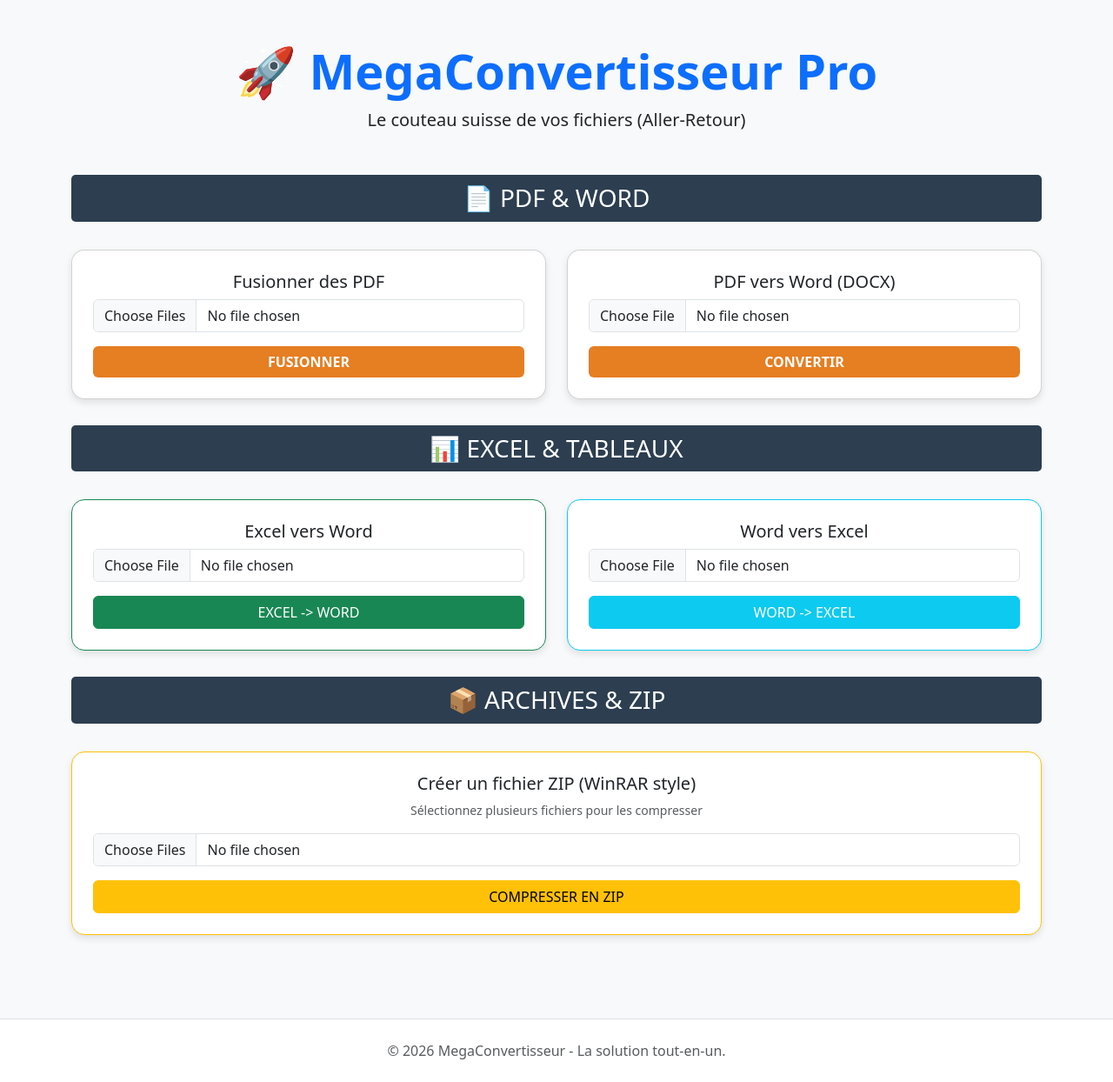
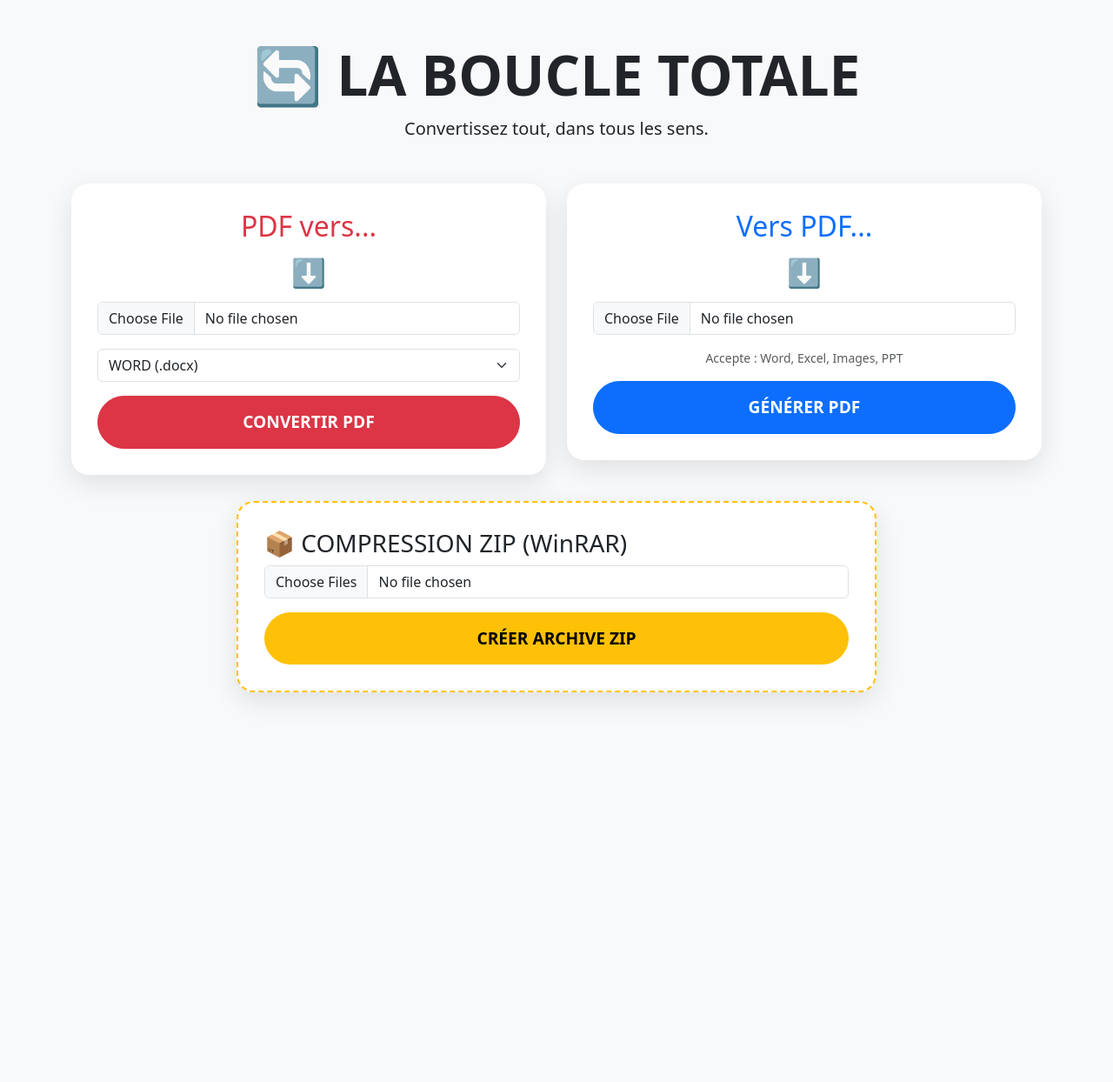
Before and after one commit to mamioussa9-png/site-python, a Flask app: page / in a window 1280 px wide. Shown: the whole page at 87% size. After the commit the page ends 806 px from the top, so only its background shows below. Run offline with Flask 3, Linux system fonts and the light colour scheme.

Commit message:
Update title and content for index.html

```diff
--- a/templates/index.html
+++ b/templates/index.html
@@ -2,86 +2,63 @@
 <html lang="fr">
 <head>
     <meta charset="UTF-8">
-    <title>MegaConvertisseur Tout-en-Un</title>
+    <title>MegaConvertisseur - La Boucle Totale</title>
     <link href="https://cdn.jsdelivr.net/npm/bootstrap@5.3.0/dist/css/bootstrap.min.css" rel="stylesheet">
     <style>
-        .category-header { background: #2c3e50; color: white; padding: 10px; border-radius: 5px; margin-top: 30px; }
-        .card { border-radius: 15px; box-shadow: 0 4px 8px rgba(0,0,0,0.1); transition: 0.3s; }
-        .card:hover { transform: translateY(-5px); }
-        .btn-main { background: #e67e22; color: white; font-weight: bold; border: none; }
-        .btn-main:hover { background: #d35400; color: white; }
+        .convert-box { border-radius: 20px; background: white; padding: 30px; box-shadow: 0 10px 30px rgba(0,0,0,0.1); margin-bottom: 30px; }
+        .direction-icon { font-size: 2rem; color: #0d6efd; margin: 10px 0; }
+        .btn-xl { padding: 15px 30px; font-size: 1.2rem; border-radius: 50px; font-weight: bold; }
     </style>
 </head>
 <body class="bg-light">
 
 <div class="container py-5">
     <div class="text-center mb-5">
-        <h1 class="display-4 fw-bold text-primary">🚀 MegaConvertisseur Pro</h1>
-        <p class="lead">Le couteau suisse de vos fichiers (Aller-Retour)</p>
+        <h1 class="display-3 fw-bold text-dark">🔄 LA BOUCLE TOTALE</h1>
+        <p class="lead">Convertissez tout, dans tous les sens.</p>
     </div>
 
-    <h3 class="category-header text-center">📄 PDF & WORD</h3>
-    <div class="row g-4 mt-2">
+    <div class="row text-center">
         <div class="col-md-6">
-            <div class="card p-4 text-center">
-                <h5>Fusionner des PDF</h5>
-                <form action="/merge" method="post" enctype="multipart/form-data">
-                    <input type="file" name="pdfs" class="form-control mb-3" multiple required>
-                    <button class="btn btn-main w-100">FUSIONNER</button>
+            <div class="convert-box">
+                <h2 class="text-danger">PDF vers...</h2>
+                <div class="direction-icon">⬇️</div>
+                <form action="/pdf-to-any" method="post" enctype="multipart/form-data">
+                    <input type="file" name="file" class="form-control mb-3" required>
+                    <select name="target" class="form-select mb-3">
+                        <option value="word">WORD (.docx)</option>
+                        <option value="excel">EXCEL (.xlsx)</option>
+                    </select>
+                    <button class="btn btn-danger btn-xl w-100">CONVERTIR PDF</button>
                 </form>
             </div>
         </div>
+
         <div class="col-md-6">
-            <div class="card p-4 text-center">
-                <h5>PDF vers Word (DOCX)</h5>
-                <form action="/pdf-to-word" method="post" enctype="multipart/form-data">
-                    <input type="file" name="file" class="form-control mb-3" accept=".pdf" required>
-                    <button class="btn btn-main w-100">CONVERTIR</button>
+            <div class="convert-box">
+                <h2 class="text-primary">Vers PDF...</h2>
+                <div class="direction-icon">⬇️</div>
+                <form action="/to-pdf" method="post" enctype="multipart/form-data">
+                    <input type="file" name="file" class="form-control mb-3" required>
+                    <p class="small text-muted">Accepte : Word, Excel, Images, PPT</p>
+                    <button class="btn btn-primary btn-xl w-100">GÉNÉRER PDF</button>
                 </form>
             </div>
         </div>
     </div>
 
-    <h3 class="category-header text-center">📊 EXCEL & TABLEAUX</h3>
-    <div class="row g-4 mt-2">
-        <div class="col-md-6">
-            <div class="card p-4 text-center border-success">
-                <h5>Excel vers Word</h5>
-                <form action="/excel-to-word" method="post" enctype="multipart/form-data">
-                    <input type="file" name="file" class="form-control mb-3" accept=".xlsx" required>
-                    <button class="btn btn-success w-100">EXCEL -> WORD</button>
-                </form>
-            </div>
-        </div>
-        <div class="col-md-6">
-            <div class="card p-4 text-center border-info">
-                <h5>Word vers Excel</h5>
-                <form action="/word-to-excel" method="post" enctype="multipart/form-data">
-                    <input type="file" name="file" class="form-control mb-3" accept=".docx" required>
-                    <button class="btn btn-info w-100 text-white">WORD -> EXCEL</button>
-                </form>
-            </div>
-        </div>
-    </div>
-
-    <h3 class="category-header text-center">📦 ARCHIVES & ZIP</h3>
-    <div class="row g-4 mt-2">
-        <div class="col-md-12">
-            <div class="card p-4 text-center border-warning">
-                <h5>Créer un fichier ZIP (WinRAR style)</h5>
-                <p class="small text-muted">Sélectionnez plusieurs fichiers pour les compresser</p>
+    <div class="row justify-content-center">
+        <div class="col-md-8">
+            <div class="convert-box border-warning" style="border: 2px dashed #ffc107;">
+                <h3>📦 COMPRESSION ZIP (WinRAR)</h3>
                 <form action="/zip" method="post" enctype="multipart/form-data">
                     <input type="file" name="files" class="form-control mb-3" multiple required>
-                    <button class="btn btn-warning w-100 font-weight-bold">COMPRESSER EN ZIP</button>
+                    <button class="btn btn-warning btn-xl w-100">CRÉER ARCHIVE ZIP</button>
                 </form>
             </div>
         </div>
     </div>
 </div>
 
-<footer class="text-center py-4 text-muted mt-5 bg-white border-top">
-    © 2026 MegaConvertisseur - La solution tout-en-un.
-</footer>
-
 </body>
 </html>
```
